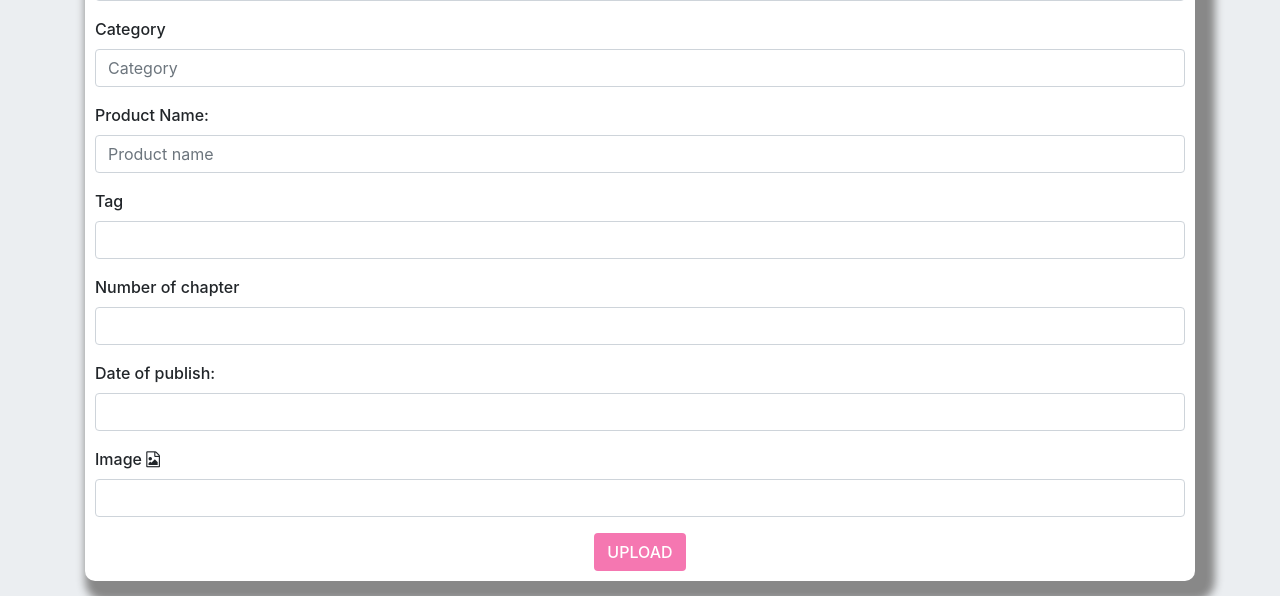
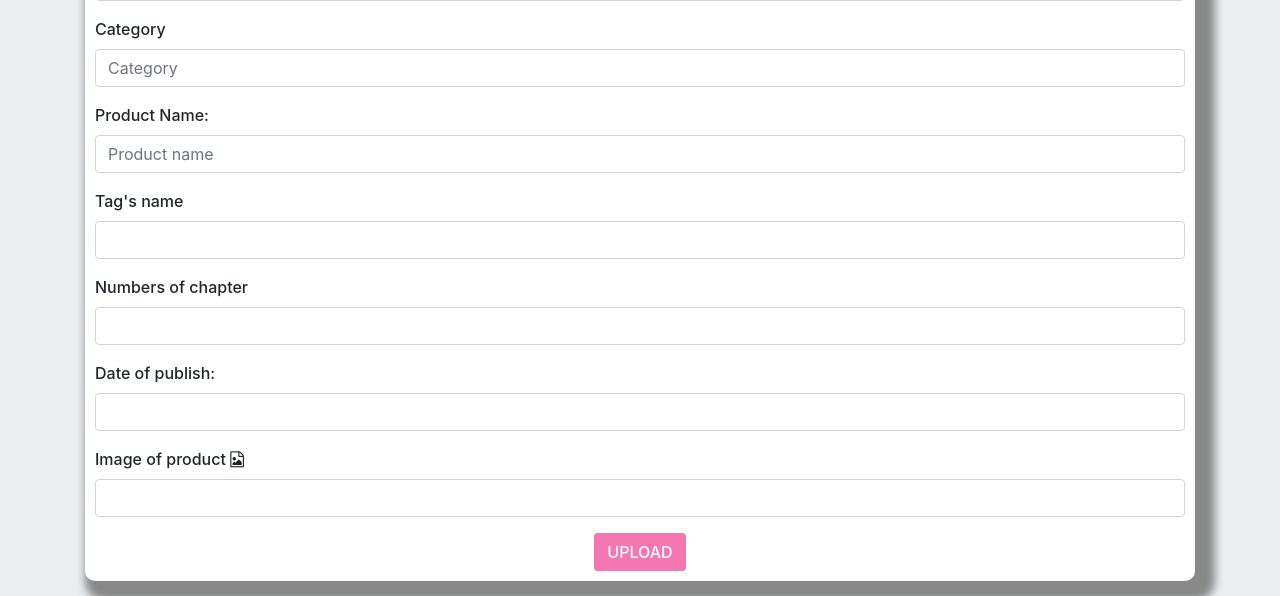
Before and after one commit to MinhAnh83/semi-project, a Symfony app: template templates/home/product_create.html.twig in a window 1280 px wide. Shown: the part 255-851 px from the top of the page. Run offline with Twig, Linux system fonts and the light colour scheme; the template is opened without the code that fills it, so the values that code supplies are empty; form fields are guessed from the names that the template uses; some libraries are stand-ins or nearby versions.

Commit message:
update10

```diff
--- a/templates/home/product_create.html.twig
+++ b/templates/home/product_create.html.twig
@@ -145,7 +145,7 @@
         }) }}
     </div>
     <div class="form-group">
-        <label for="Tag">Tag</label>
+        <label for="Tag">Tag's name</label>
         {{ form_widget(form.tag,{
             'attr':{
                 'class':'form-control'
@@ -153,7 +153,7 @@
         }) }}
     </div>
     <div class="form-group">
-        <label for="author">Number of chapter</label>
+        <label for="author">Numbers of chapter</label>
         {{ form_widget(form.NumberChapter,{
             'attr':{
                 'class':'form-control'
@@ -182,7 +182,7 @@
     </div>
 
     <div class="form-group">
-        <label for="images">Image    <i class="fa fa-file-image-o"></i></label>
+        <label for="images">Image  of product  <i class="fa fa-file-image-o"></i></label>
         {{ form_widget(form.ProductImages,{
 
         }) }}
```
